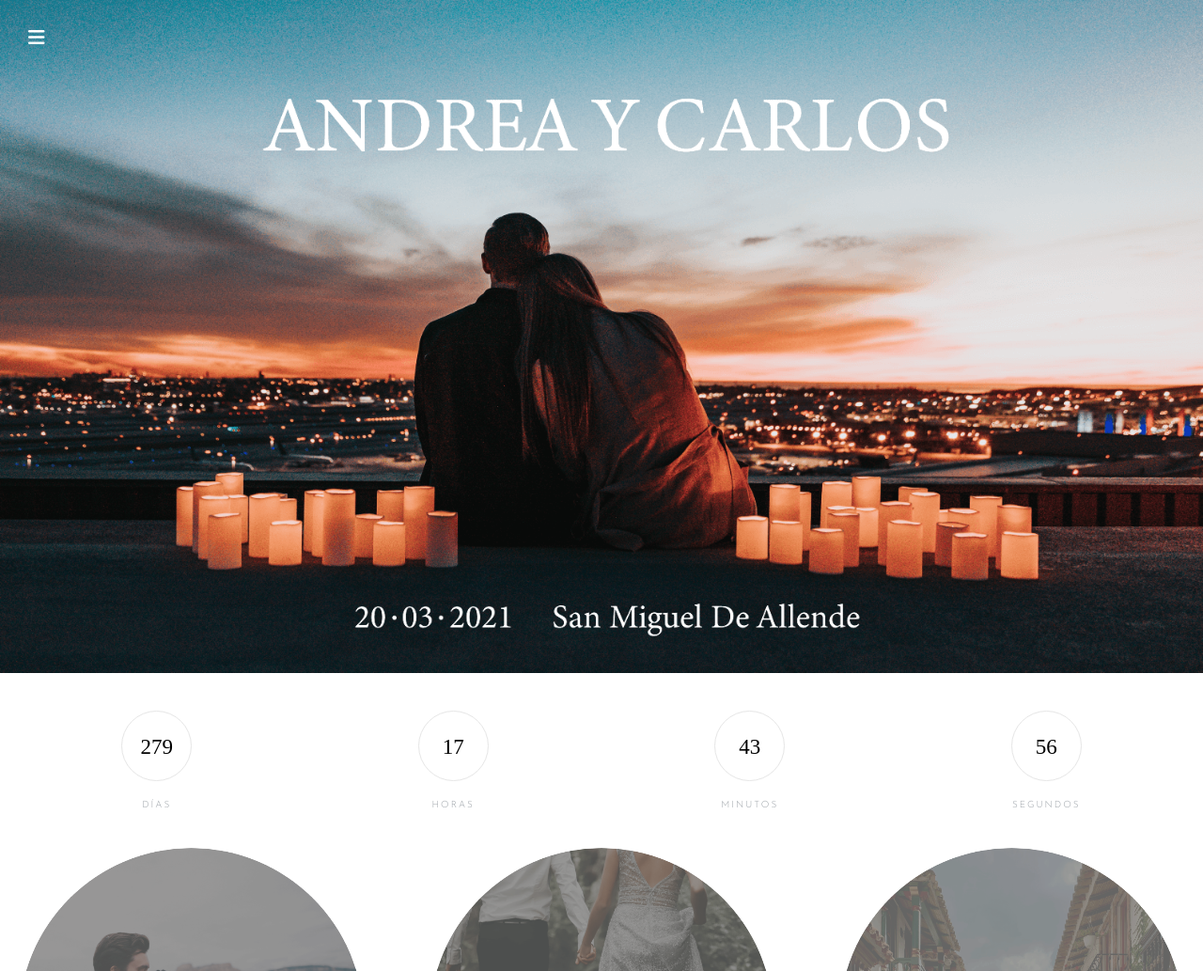
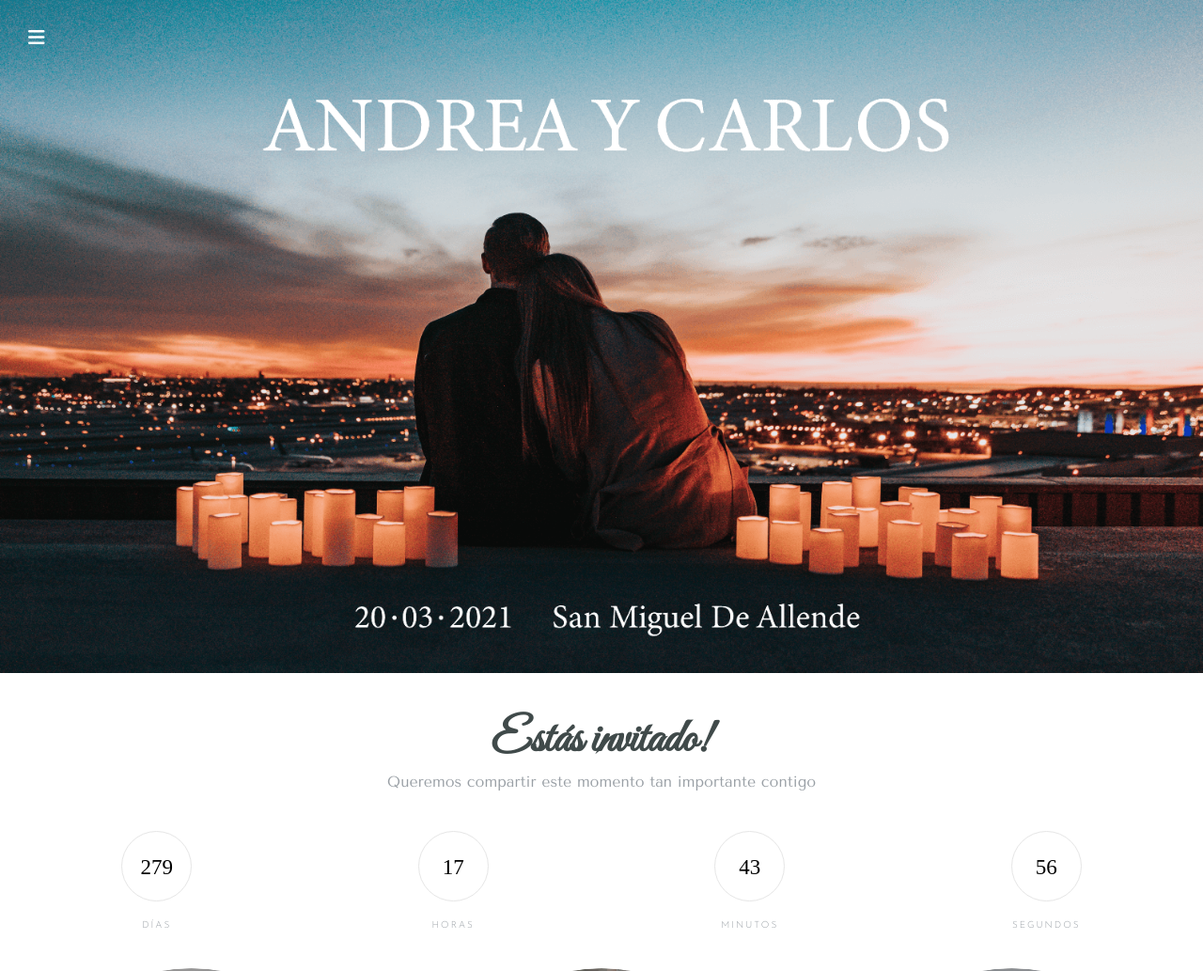
Before and after one commit to bemyguestGDL/demo-bmg, a plain HTML site: page index.html in a window 1280 px wide. Shown: the top 1033 px of the page at 94% size. Drawn offline with nearby package versions, Linux system fonts and the light colour scheme; a web font is replaced by a local one.

Commit message:
agregando nueva sección:estś invitado

```diff
--- a/css/_contSecciones.scss
+++ b/css/_contSecciones.scss
@@ -15,11 +15,7 @@
             h2{
                 margin-bottom:20px;
                 text-align:center;
-                font-family: 'Tenor Sans', sans-serif;
                 font-size:30px;
-            }
-            p{
-                font-family: 'Tenor Sans', sans-serif;
             }
         }
     }
--- a/css/_cuenta.scss
+++ b/css/_cuenta.scss
@@ -1,7 +1,7 @@
 #cuenta {
     display: grid;
     grid-template-columns: repeat(4, 1fr);
-    padding: 40px 10px;
+    padding: 0 10px 40px 10px;
     grid-gap: 2px;
     .simply-section {
         display:grid;
@@ -16,6 +16,7 @@
             border: solid 1.5px #e6e6e6;
             line-height: 75px;
             margin-bottom:20px;
+            font-family:serif;
         }
         .simply-word {
             font-family: 'Josefin Sans', sans-serif;
--- a/css/_header.scss
+++ b/css/_header.scss
@@ -24,7 +24,6 @@ header{
                         cursor:pointer;
                     }
                     a{
-                        font-family: 'Tenor Sans', sans-serif;
                         display:inline-block;
                         width:100%;
                         color:#fff;
--- /dev/null
+++ b/css/_invitado.scss
@@ -0,0 +1,14 @@
+.cont-invitado{
+    padding:40px 20px;
+    .h2-invitado,p{
+        text-align:center;
+    }
+    .h2-invitado{
+        font-family: 'Great Vibes', cursive;
+        font-size:50px;
+        color:#404a4a;
+    }
+    p{
+        color:rgb(154, 160, 166);
+    }
+}
--- a/css/_rsvp.scss
+++ b/css/_rsvp.scss
@@ -19,7 +19,6 @@
                     font-size:60px;
                 }
                 p{
-                    font-family: 'Tenor Sans', sans-serif;
                     font-size:18px;
                 }
             }
--- a/css/estilos.scss
+++ b/css/estilos.scss
@@ -2,6 +2,9 @@
     margin:0;
     padding:0;
     box-sizing: border-box;
+}
+body{
+    font-family: 'Tenor Sans', sans-serif;
 }
 h1,h2,h3,h4,h5,h6{
     font-family: 'Tenor Sans', sans-serif;
@@ -31,6 +34,7 @@ img{
 }
 @import 'header';
 @import 'principal';
+@import 'invitado';
 @import 'cuenta';
 @import 'informativos';
 @import 'contSecciones';
--- a/index.html
+++ b/index.html
@@ -10,9 +10,7 @@
     <meta name="theme-color" content="#044333">
     <link rel="manifest" href="manifest.json">
     <script src="https://kit.fontawesome.com/3e7a1a3c47.js"></script>
-    <link
-        href="https://fonts.googleapis.com/css2?family=Bentham&family=Josefin+Sans:wght@300&family=Poiret+One&family=Quicksand&family=Tenor+Sans&display=swap"
-        rel="stylesheet">
+    <link href="https://fonts.googleapis.com/css2?family=Great+Vibes&family=Josefin+Sans:wght@300&family=Tenor+Sans&display=swap" rel="stylesheet">
     <meta name="apple-mobile-web-app-title" content="Be my guest">
     <meta name="apple-mobile-web-app-capable" content="yes">
     <link rel="apple-touch-icon" href="img/icons/icon-192x192.png">
@@ -73,8 +71,12 @@
             </nav>
         </div>
     </header>
-
-    <div id="cuenta"></div>
+    <div class="cont-invitado">
+        <h2 class="h2-invitado">Estás invitado!</h2>
+        <p>Queremos compartir este momento tan importante contigo</p>
+    </div>
+    <div id="cuenta">
+    </div>
 
     <section class="informativos">
         <div id="laBoda" class="informativo-item">
--- a/js/app.js
+++ b/js/app.js
@@ -1,11 +1,11 @@
-var url = window.location.href;
-var swLocation = '/demo-bmg/sw.js'
-if(navigator.serviceWorker){
-    if(url.includes('localhost')){
-        swLocation = '/sw.js';
-    }
-    navigator.serviceWorker.register(swLocation);
-}
+// var url = window.location.href;
+// var swLocation = '/demo-bmg/sw.js'
+// if(navigator.serviceWorker){
+//     if(url.includes('localhost')){
+//         swLocation = '/sw.js';
+//     }
+//     navigator.serviceWorker.register(swLocation);
+// }
 
 simplyCountdown('#cuenta', {
     year: 2021,
```
Also changed, not shown: css/estilos.css, 1 other file.
